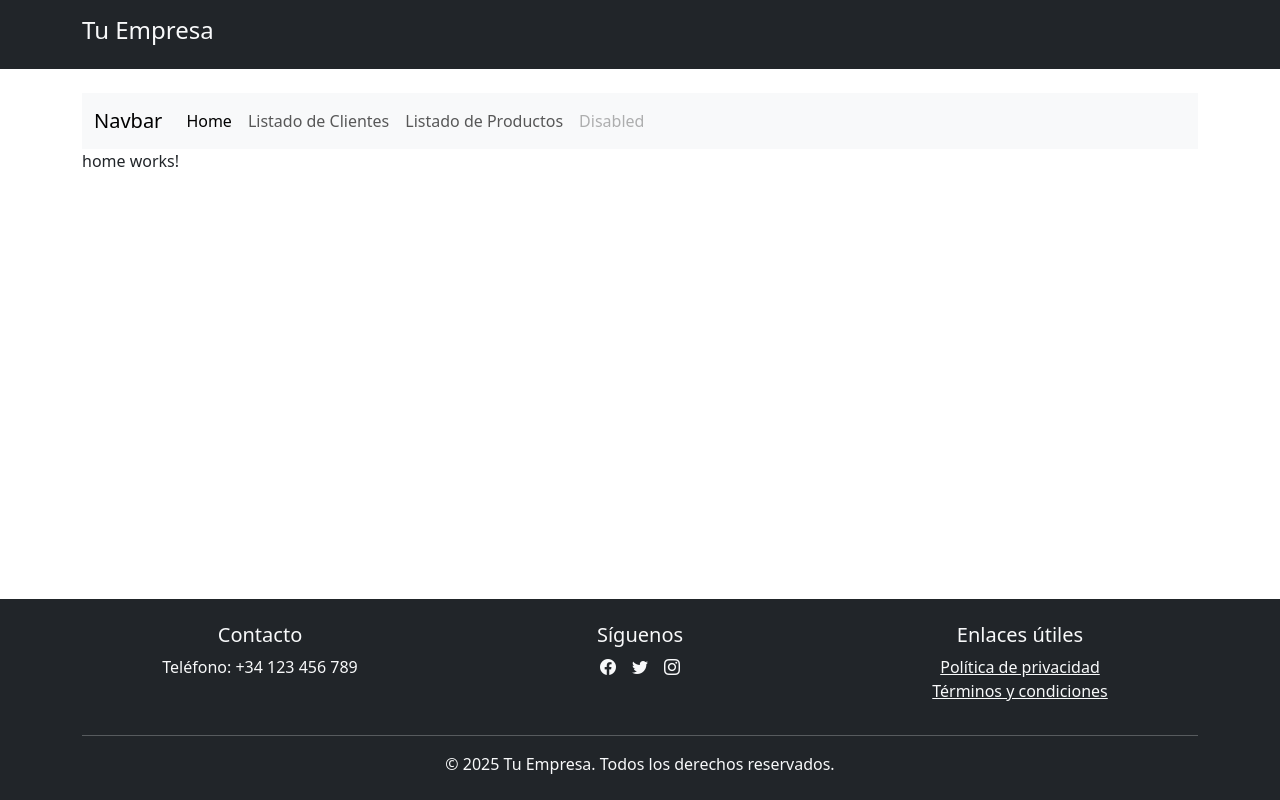
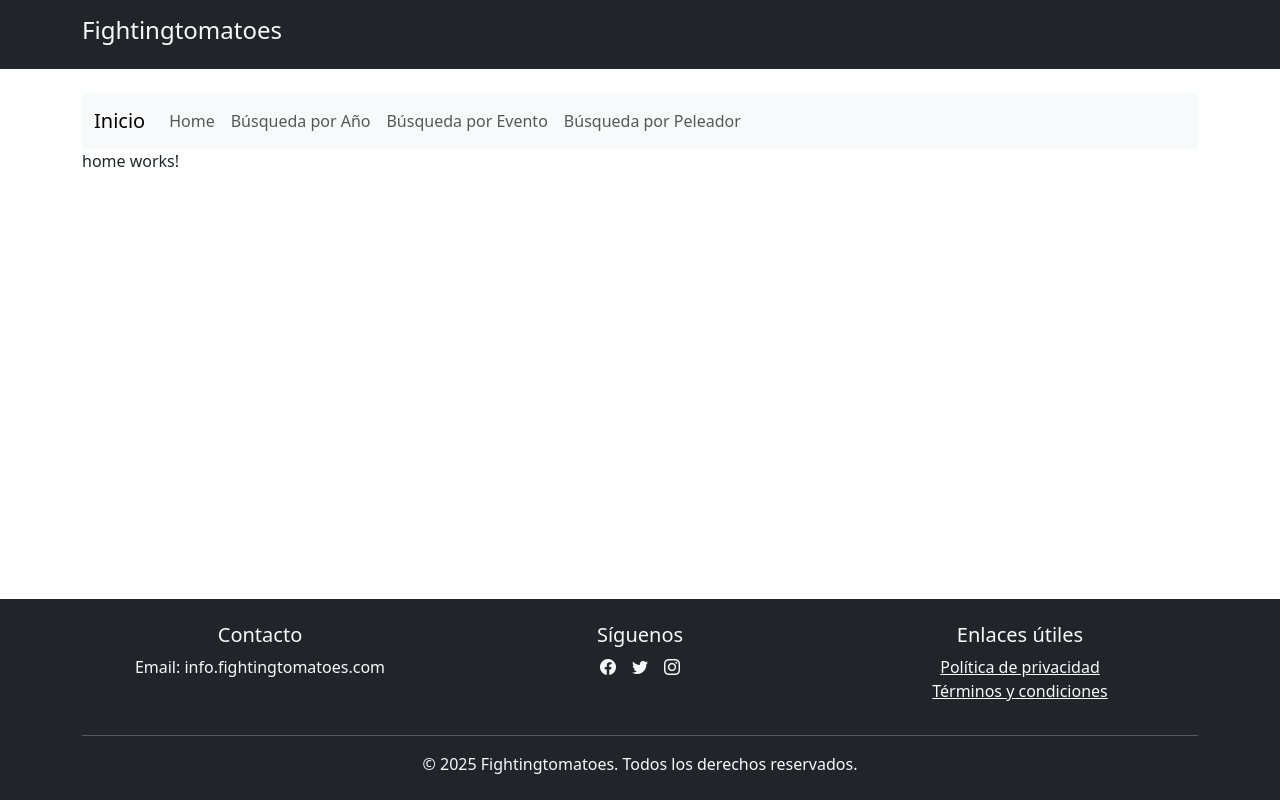
Before and after one commit to HLY-SHT/DWEC-proyecto_final, an Angular app in the folder proyecto_final/: page / in a window 1280 px wide. Built offline with nearby package versions, Linux system fonts and the light colour scheme.

Commit message:
Creacion de Servicios e interfaz

```diff
--- a/proyecto_final/src/app/app.component.html
+++ b/proyecto_final/src/app/app.component.html
@@ -3,45 +3,50 @@
     <div class="container text-center">
       <div class="row align-items-center">
         <div class="col-md-4 text-md-start mb-3 mb-md-0">
-          <h1 class="h4">Tu Empresa</h1>
+          <h1 class="h4">Fightingtomatoes</h1>
         </div>
       </div>
     </div>
   </header>
+
   <main class="container py-4 flex-grow-1">
-    <!-- Barra de navegacion -->
-     <nav class="navbar navbar-expand-md bg-body-tertiary">
+    <!-- Barra de navegación -->
+    <nav class="navbar navbar-expand-md bg-body-tertiary">
       <div class="container-fluid">
-        <a class="navbar-brand" href="#">Navbar</a>
-        <button class="navbar-toggler" type="button" data-bs-toggle="collapse" data-bs-target="#navbarNav" aria-controls="navbarNav" aria-expanded="false" aria-label="Toggle navigation">
+        <a class="navbar-brand" routerLink="/home">Inicio</a>
+        <button class="navbar-toggler" type="button" data-bs-toggle="collapse" data-bs-target="#navbarNav"
+          aria-controls="navbarNav" aria-expanded="false" aria-label="Toggle navigation">
           <span class="navbar-toggler-icon"></span>
         </button>
         <div class="collapse navbar-collapse" id="navbarNav">
           <ul class="navbar-nav">
             <li class="nav-item">
-              <a class="nav-link active" aria-current="page" routerLink="/home">Home</a>
+              <a class="nav-link" routerLink="/home">Home</a>
             </li>
             <li class="nav-item">
-              <a class="nav-link" routerLink="/listadoclientes">Listado de Clientes</a>
+              <a class="nav-link" routerLink="/listadoaño">Búsqueda por Año</a>
             </li>
             <li class="nav-item">
-              <a class="nav-link" routerLink="/listadoproductos">Listado de Productos</a>
+              <a class="nav-link" routerLink="/listadoevento">Búsqueda por Evento</a>
             </li>
             <li class="nav-item">
-              <a class="nav-link disabled" aria-disabled="true">Disabled</a>
+              <a class="nav-link" routerLink="/listadopeleador">Búsqueda por Peleador</a>
             </li>
           </ul>
         </div>
       </div>
     </nav>
+
+    <!-- Aquí se renderizan los componentes según la ruta -->
     <router-outlet></router-outlet>
   </main>
+
   <footer class="bg-dark text-light py-4">
     <div class="container text-center">
       <div class="row">
         <div class="col-md-4 mb-3 mb-md-0">
           <h5>Contacto</h5>
-          <p>Teléfono: +34 123 456 789</p>
+          <p>Email: info.fightingtomatoes.com</p>
         </div>
         <div class="col-md-4 mb-3 mb-md-0">
           <h5>Síguenos</h5>
@@ -58,8 +63,7 @@
         </div>
       </div>
       <hr class="my-3">
-      <p class="mb-0">&copy; 2025 Tu Empresa. Todos los derechos reservados.</p>
+      <p class="mb-0">&copy; 2025 Fightingtomatoes. Todos los derechos reservados.</p>
     </div>
   </footer>
-
 </div>
```
Also changed, not shown: proyecto_final/src/app/ipeleas.ts (added, +16 -0 lines), proyecto_final/src/app/peleas.service.ts (added, +43 -0 lines), 1 other file (tests, documents, lock files or other folders).
